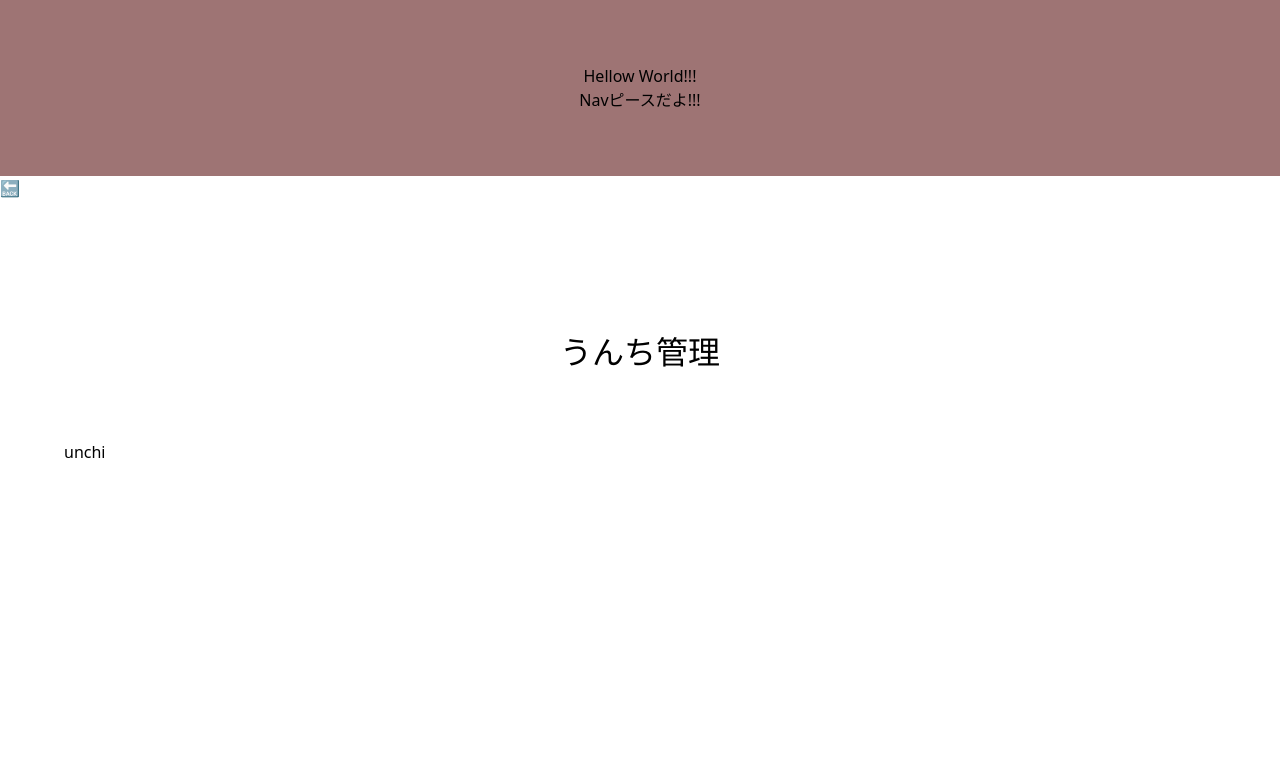
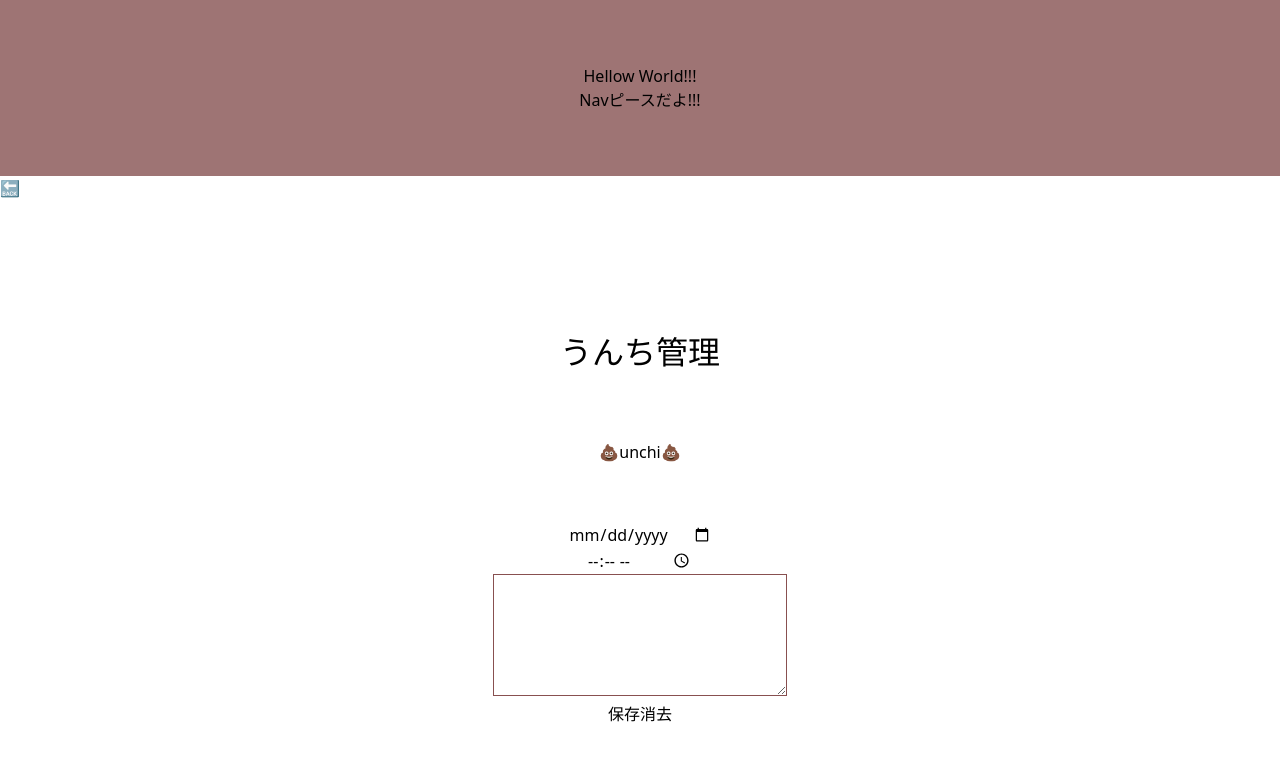
Before and after one commit to oyurisan/Nuxt-Parenting, a Nuxt app: page /unchi in a window 1280 px wide. Shown: the top 760 px of the page. Built offline with nearby package versions, Linux system fonts and the light colour scheme.

Commit message:
componentsにmemoベース追加しました！

```diff
--- /dev/null
+++ b/components/addMemo.vue
@@ -0,0 +1,30 @@
+<template>
+  <div class="memo-container">
+    <div>
+      <input type="date" name="Date" />
+    </div>
+    <div>
+      <input type="time" name="Time" />
+    </div>
+    <div>
+      <textarea
+        cols="30"
+        rows="5"
+        style="border: 1px solid rgb(136, 80, 80)"
+        name="Memo"
+      />
+    </div>
+
+    <div>
+      <button>保存</button>
+      <button>消去</button>
+    </div>
+  </div>
+</template>
+
+<style>
+.memo-container {
+  text-align: center;
+  margin: 5%;
+}
+</style>
--- a/pages/index.vue
+++ b/pages/index.vue
@@ -27,4 +27,8 @@ export default Vue.extend({})
   margin-top: 5%;
   margin-bottom: 10%;
 }
+.memo-container {
+  text-align: center;
+  margin: 5%;
+}
 </style>
--- a/pages/unchi.vue
+++ b/pages/unchi.vue
@@ -1,13 +1,26 @@
 <template>
   <div class="unchi-main">
+
     <div><nuxt-link to="/">🔙</nuxt-link></div>
     <div class="unchi-title">うんち管理</div>
 
     <div class="unchi-container">
-      <div>unchi</div>
+      <div>💩unchi💩</div>
+
+      <Memo />
     </div>
+
   </div>
 </template>
+<script>
+import Memo from '../components/addMemo'
+
+export default {
+  components: {
+    Memo,
+  },
+}
+</script>
 
 <style>
 .unchi-title {
@@ -16,7 +29,7 @@
   margin-top: 10%;
 }
 .unchi-container {
-  display: flex;
+  text-align: center;
   margin: 5%;
 }
 </style>
--- a/pages/urine.vue
+++ b/pages/urine.vue
@@ -1,22 +1,34 @@
 <template>
-  <div class="unchi-main">
+  <div class="urine-main">
     <div><nuxt-link to="/">🔙</nuxt-link></div>
-    <div class="unchi-title">おしっこ管理</div>
+    <div class="urine-title">おしっこ管理</div>
 
-    <div class="unchi-container">
-      <div>urine</div>
+    <div class="urine-container">
+      <div>💧urine💧</div>
+
+      <Memo />
     </div>
   </div>
 </template>
 
+<script>
+import Memo from '../components/addMemo'
+
+export default {
+  components: {
+    Memo,
+  },
+}
+</script>
+
 <style>
-.unchi-title {
+.urine-title {
   text-align: center;
   font-size: 200%;
   margin-top: 10%;
 }
-.unchi-container {
-  display: flex;
+.urine-container {
+  text-align: center;
   margin: 5%;
 }
 </style>
```
